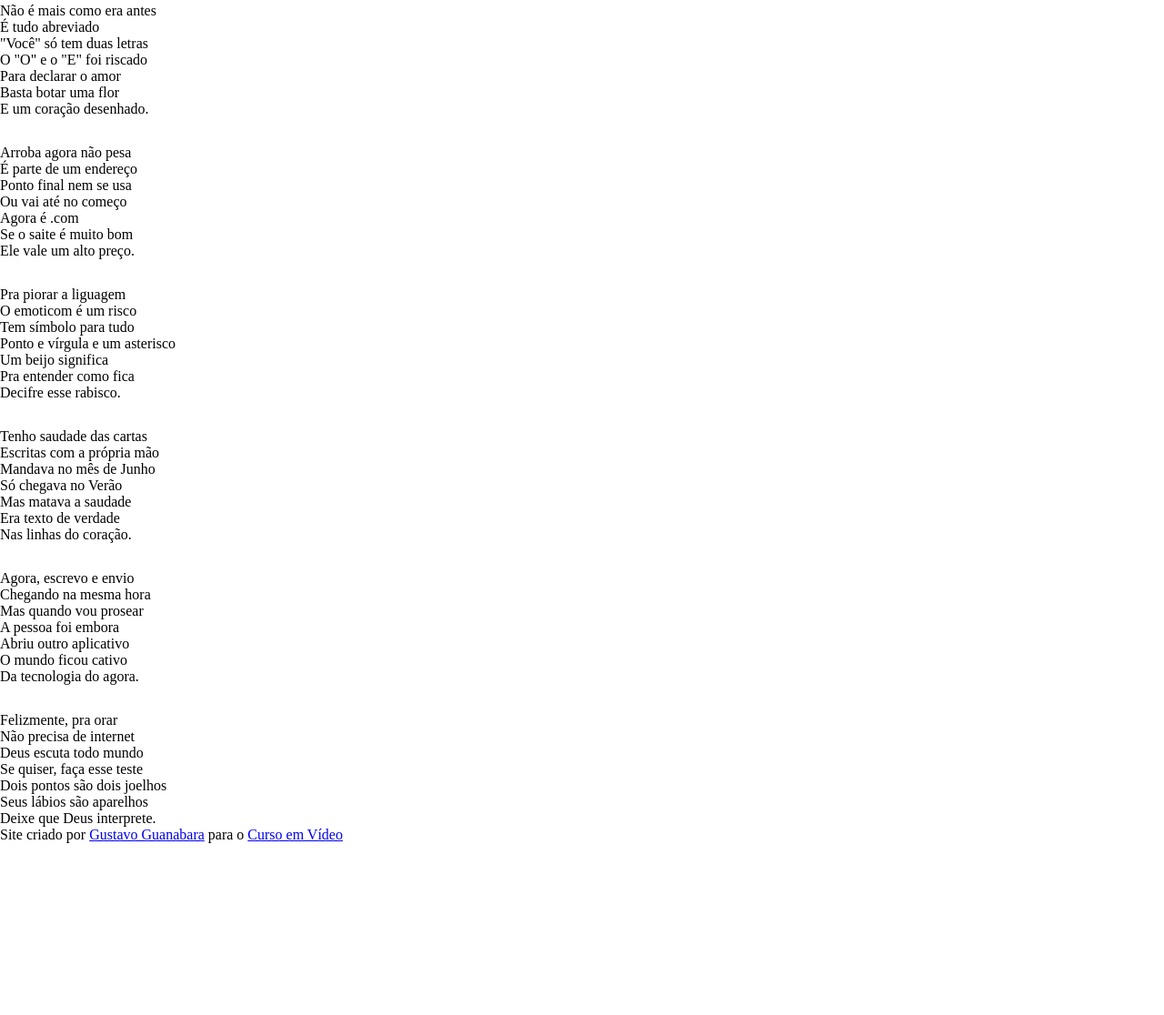
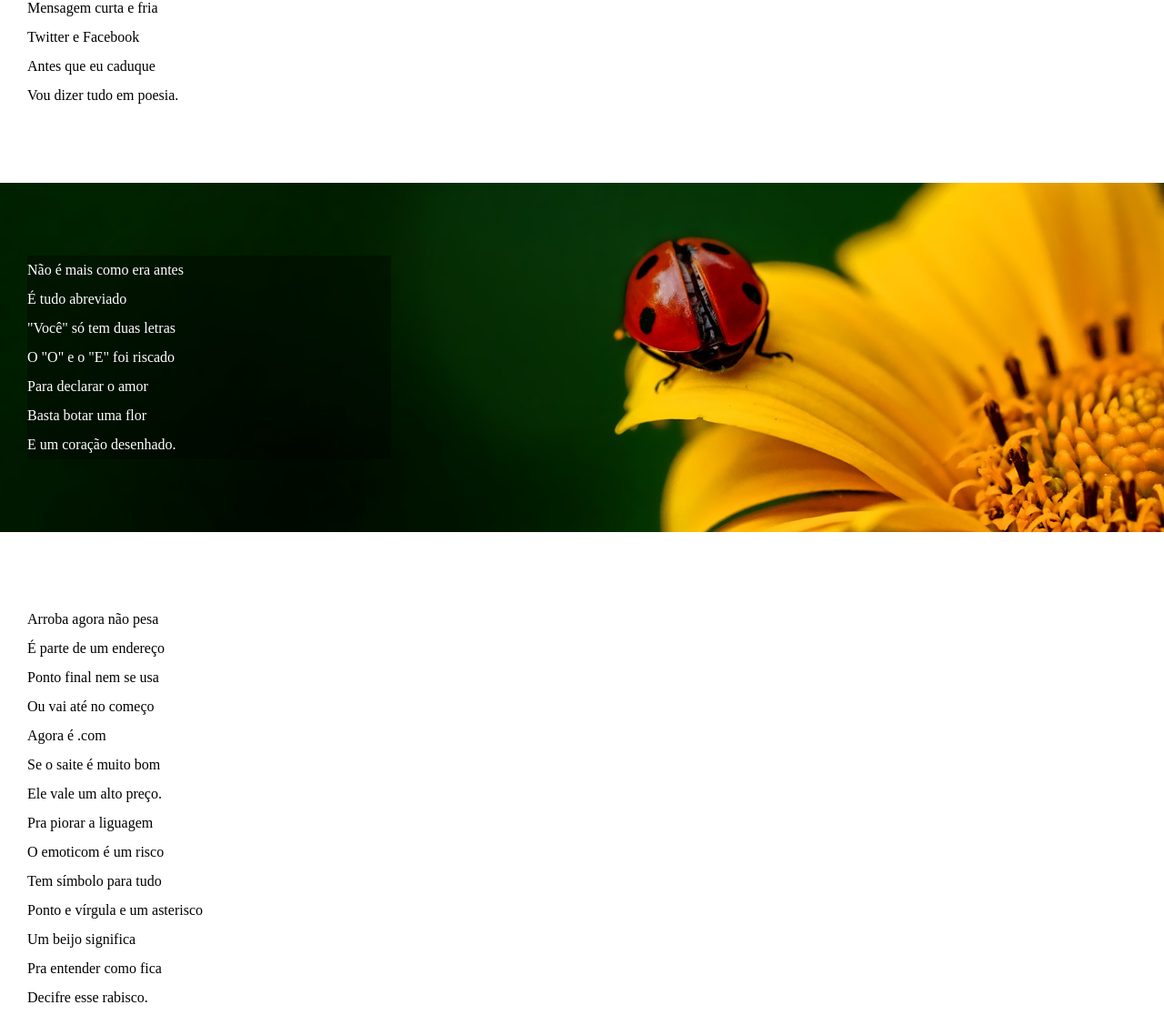
Before and after one commit to wellingtonpisciteli/html-css, a plain HTML site: page desafios/012/index.html in a window 1280 px wide. Shown: the part 318-1434 px from the top of the page at 91% size. Before the commit the page ends 1245 px from the top, so only its background shows below. Drawn offline with Linux system fonts and the light colour scheme.

Commit message:
alterações

```diff
--- a/desafios/012/estilo/style.css
+++ b/desafios/012/estilo/style.css
@@ -7,7 +7,7 @@
 
 html, body {
     min-height: 100vh;
-    background-color: dark;
+    background-color: darkgrey;
 }
 
 header {
@@ -15,17 +15,51 @@ header {
     color: white;
     text-align: center;
 }
-header h1 {
+header > h1 {
     padding-top: 50px;
+    font-variant: small-caps;
 }
-header p {
+header > p {
     padding-bottom: 30px;
 }
-header a {
+header a, footer a {
     color: white;
     text-decoration: none;
 }
 
-section p {
-    margin-top: 30px;
+header a:hover, footer a:hover {
+    text-decoration: underline;
 }
+
+section {
+    padding-top: 10vh;
+    padding-bottom: 10vh;
+    line-height: 2em;
+    padding-left: 30px;
+}
+
+section.normal {
+    background-color: white;
+    color: black;
+}
+
+section.imagem {
+    background-image: url(../imagens/background001.jpg);
+    background-position:right center;
+    background-attachment: fixed;
+    background-size: cover;
+    background-color: rgba(0, 0, 0, 0.678);
+    color: white;
+}
+
+section.imagem > p {
+    background-color: rgba(0, 0, 0, 0.342);
+    width: 400px;
+}
+
+footer {
+    background-color: black;
+    text-align: center;
+    color: white;
+    padding: 10px;
+}
--- a/desafios/012/index.html
+++ b/desafios/012/index.html
@@ -15,7 +15,7 @@
         </p>
     </header>
 
-    <section>
+    <section class="normal">
         <p>
             Estou ficando cansado <br>
             Da tal tecnologia <br>
@@ -27,7 +27,7 @@
         </p>
     </section>
 
-    <section>
+    <section class="imagem">
         <p>
             Não é mais como era antes <br>
             É tudo abreviado <br>
@@ -39,7 +39,7 @@
         </p>
     </section>
 
-    <section>
+    <section class="normal">
         <p>
             Arroba agora não pesa <br>
             É parte de um endereço <br>
@@ -61,7 +61,7 @@
         </p>
     </section>
 
-    <section>
+    <section class="imagem">
         <p>
             Tenho saudade das cartas <br>
             Escritas com a própria mão <br>
@@ -73,7 +73,7 @@
         </p>
     </section>
 
-    <section>
+    <section class="normal">
         <p>
             Agora, escrevo e envio <br>
             Chegando na mesma hora <br>
```
